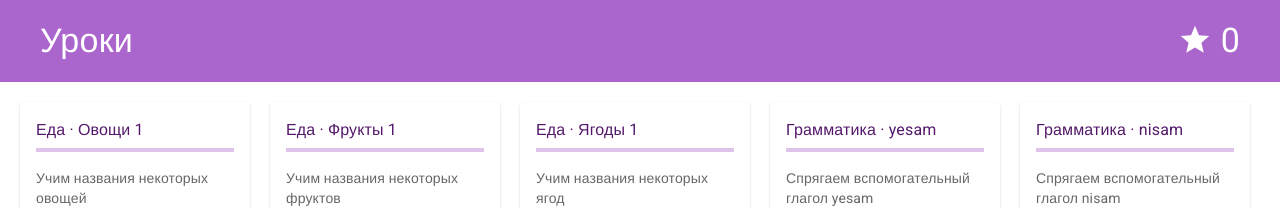
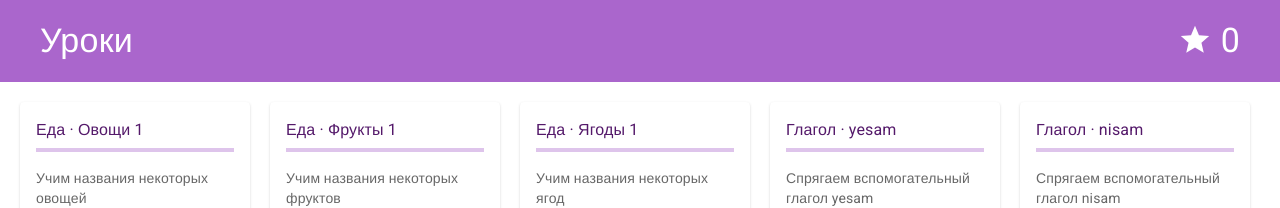
Before and after one commit to HamsterCoder/pikalang, a React (Vite) app: page /#/lessons in a window 1280 px wide. Shown: the top 208 px of the page. Built offline with nearby package versions, Linux system fonts and the light colour scheme; a web font is replaced by a local one.

Commit message:
Update lesson names, for clarity

```diff
--- a/src/lessons/lesson-4-ru.ts
+++ b/src/lessons/lesson-4-ru.ts
@@ -16,12 +16,12 @@ import { LessonDescription } from '@components/Lesson/Lesson';
 // Ono ✅ | Ona ✅
 
 export const description: LessonDescription = {
-    id: 'grammar/yesam',
+    id: 'verb/yesam',
     name: 'yesam',
     displayName: 'yesam', // i18n
-    topic: 'grammar',
-    displayTopic: 'Грамматика', // i18n
-    image: 'grammar',
+    topic: 'verb',
+    displayTopic: 'Глагол', // i18n
+    image: 'verb',
     description: 'Спрягаем вспомогательный глагол yesam', // i18n
 };
 
--- a/src/lessons/lesson-5-ru.ts
+++ b/src/lessons/lesson-5-ru.ts
@@ -18,12 +18,12 @@ import { LessonDescription } from '@components/Lesson/Lesson';
 // Ono ✅ Ona ✅
 
 export const description: LessonDescription = {
-    id: 'grammar/nisam',
+    id: 'verb/nisam',
     name: 'nisam',
     displayName: 'nisam',
-    topic: 'grammar',
-    displayTopic: 'Грамматика',
-    image: 'grammar',
+    topic: 'verb',
+    displayTopic: 'Глагол',
+    image: 'verb',
     description: 'Спрягаем вспомогательный глагол nisam',
 };
 
```
